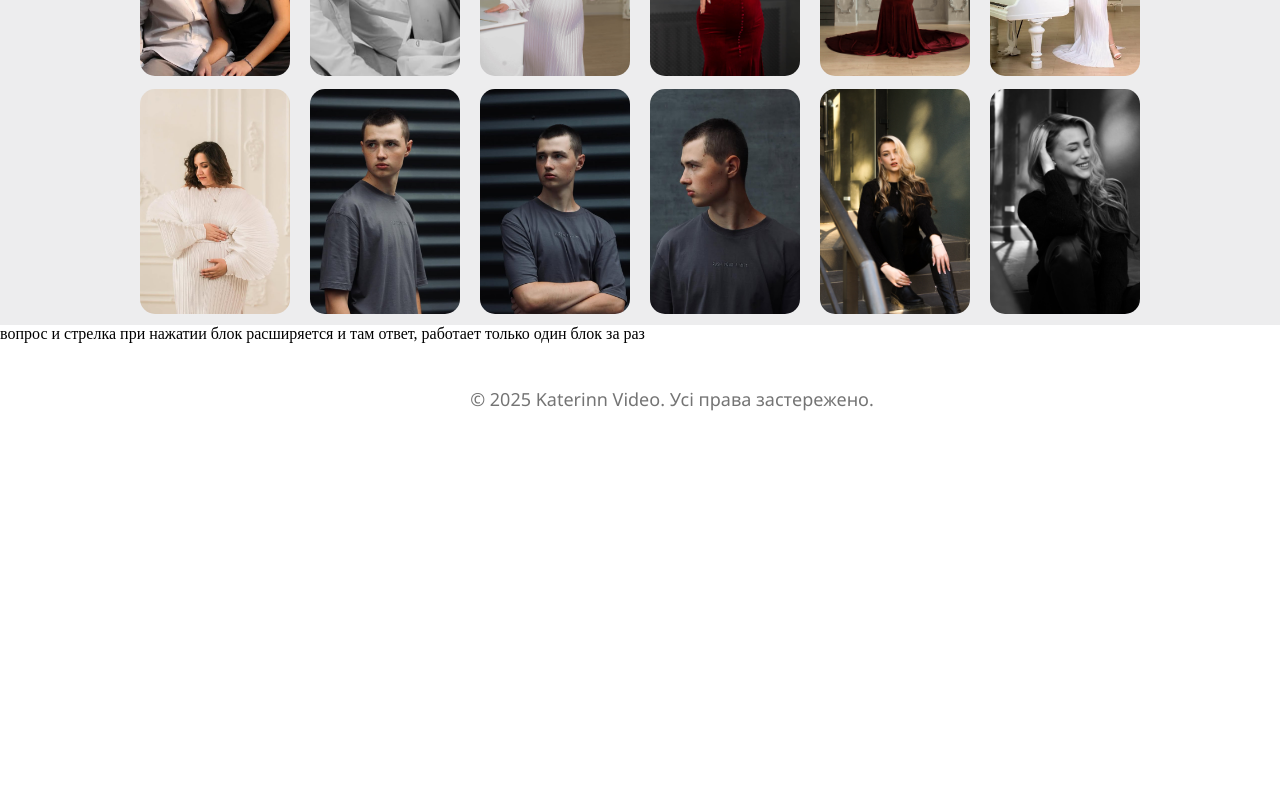
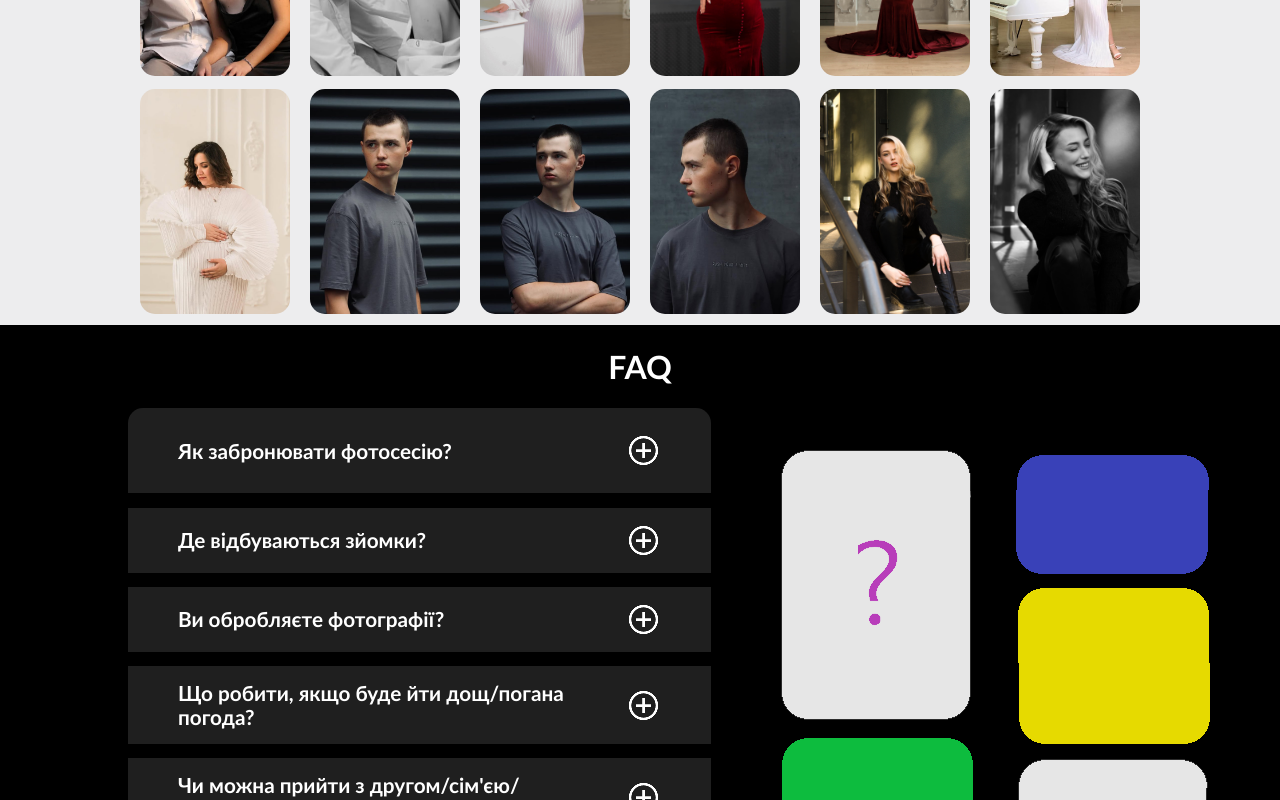
Before and after one commit to Ep1xo/katyas-site, a React (Create React App) app: page / in a window 1280 px wide. Shown: the part 2000-2800 px from the top of the page. Before the commit the page ends 2455 px from the top, so only its background shows below. Built offline with nearby package versions, Linux system fonts and the light colour scheme.

Commit message:
there's pnly left to dd answers to all wuestions

```diff
--- a/src/App.js
+++ b/src/App.js
@@ -5,6 +5,7 @@ import PersonalShooting from './Portfolio-Components/PersonalShooting';
 import StreetStyle from './Portfolio-Components/StreetStyle';
 import LoveStory from './Portfolio-Components/LoveStory';
 import Pregnant from './Portfolio-Components/Pregnant';
+import './faq.js';
 
 
 function App() {
@@ -116,9 +117,57 @@ function App() {
         </div>
       </div>
 
-      <div>
-        вопрос и стрелка
-        при нажатии блок расширяется и там ответ, работает только один блок за раз
+      <div className='faq-block'>
+        <h1>FAQ</h1>
+        <div className='faq'>
+          <div>
+            <div className='question-element-opener'>
+              <div className='question'>
+                <h5>Як забронювати фотосесію?</h5>
+                <img src='/icons/add_circle.png'/>
+              </div>
+            </div>
+            <div className='question-element'>
+              <div className='question'>
+                <h5>Де відбуваються зйомки?</h5>
+                <img src='/icons/add_circle.png'/>
+              </div>
+            </div>
+            <div className='question-element'>
+              <div className='question'>
+                <h5>Ви обробляєте фотографії?</h5>
+                <img src='/icons/add_circle.png'/>
+              </div>
+            </div>
+            <div className='question-element'>
+              <div className='question'>
+                <h5>Що робити, якщо буде йти дощ/погана погода?</h5>
+                <img src='/icons/add_circle.png'/>
+              </div>
+            </div>
+            <div className='question-element'>
+              <div className='question'>
+                <h5>Чи можна прийти з другом/сім'єю/домашньою твариною?</h5>
+                <img src='/icons/add_circle.png'/>
+              </div>
+            </div>
+            <div className='question-element'>
+              <div className='question'>
+                <h5>Ви публікуєте фото клієнтів у портфоліо?</h5>
+                <img src='/icons/add_circle.png'/>
+              </div>
+            </div>
+            <div className='question-element-closer'>
+              <div className='question'>
+                <h5>Яка вартість фотосесії?</h5>
+                <img src='/icons/add_circle.png'/>
+              </div>
+            </div>
+          </div>
+
+
+          <div><img src='/images/banners/faq.png'/></div>
+        </div>
       </div>
 
       <div className='bottom-part'>
--- a/src/index.css
+++ b/src/index.css
@@ -400,3 +400,92 @@ header{
 .bottom-part p{
   color: #747474;
 }
+
+/*      ----WELCOME BLOCK----     */
+
+.faq-block{
+  display: flex;
+  flex-direction: column;
+  align-items: center;
+
+  background: #000000;
+  color: white;
+
+  height: auto;
+}
+
+.faq-block h1{
+  font-family: 'Trebuchet MS', 'Lucida Sans Unicode', 'Lucida Grande', 'Lucida Sans', Arial, sans-serif;
+}
+
+.faq{
+  display: flex;
+  flex-direction: row;
+  justify-content: space-around;
+  align-items: center;
+}
+
+.question-element-opener .question{
+  display: flex;
+  flex-direction: row;
+  align-items: center;
+
+  background-color: #54545460;
+  border: none;
+  border-radius: 15px 15px 0 0;
+  padding: 25px 50px;
+  font-size: 25px;
+  font-weight: 600;
+  font-family: 'Trebuchet MS', 'Lucida Sans Unicode', 'Lucida Grande', 'Lucida Sans', Arial, sans-serif;
+}
+
+.question-element .question{
+  display: flex;
+  flex-direction: row;
+  align-items: center;
+
+  background-color: #54545460;
+  border: none;
+   padding: 15px 50px;
+  font-size: 25px;
+  font-weight: 600;
+  font-family: 'Trebuchet MS', 'Lucida Sans Unicode', 'Lucida Grande', 'Lucida Sans', Arial, sans-serif;
+}
+
+.question-element-closer .question{
+  display: flex;
+  flex-direction: row;
+  align-items: center;
+
+  background-color: #54545460;
+  border: none;
+  border-radius: 0 0 15px 15px;
+  padding: 15px 50px;
+  font-size: 25px;
+  font-weight: 600;
+  font-family: 'Trebuchet MS', 'Lucida Sans Unicode', 'Lucida Grande', 'Lucida Sans', Arial, sans-serif;
+}
+
+.question-element,
+.question-element-opener,
+.question-element-closer{
+  cursor: pointer;
+  margin-bottom: 2%;
+}
+
+.question{
+  justify-content: space-between;
+
+  margin-top: 1px;
+  margin-left: 10vw;
+}
+
+.question h5{
+  margin-right: 60px;
+  margin-top: 0;
+  margin-bottom: 0;
+}
+
+.question img{
+  width: 35px;
+}
```
Also changed, not shown: public/icons/add_circle.png (added), public/images/banners/faq.png (added), src/faq.js (added).
